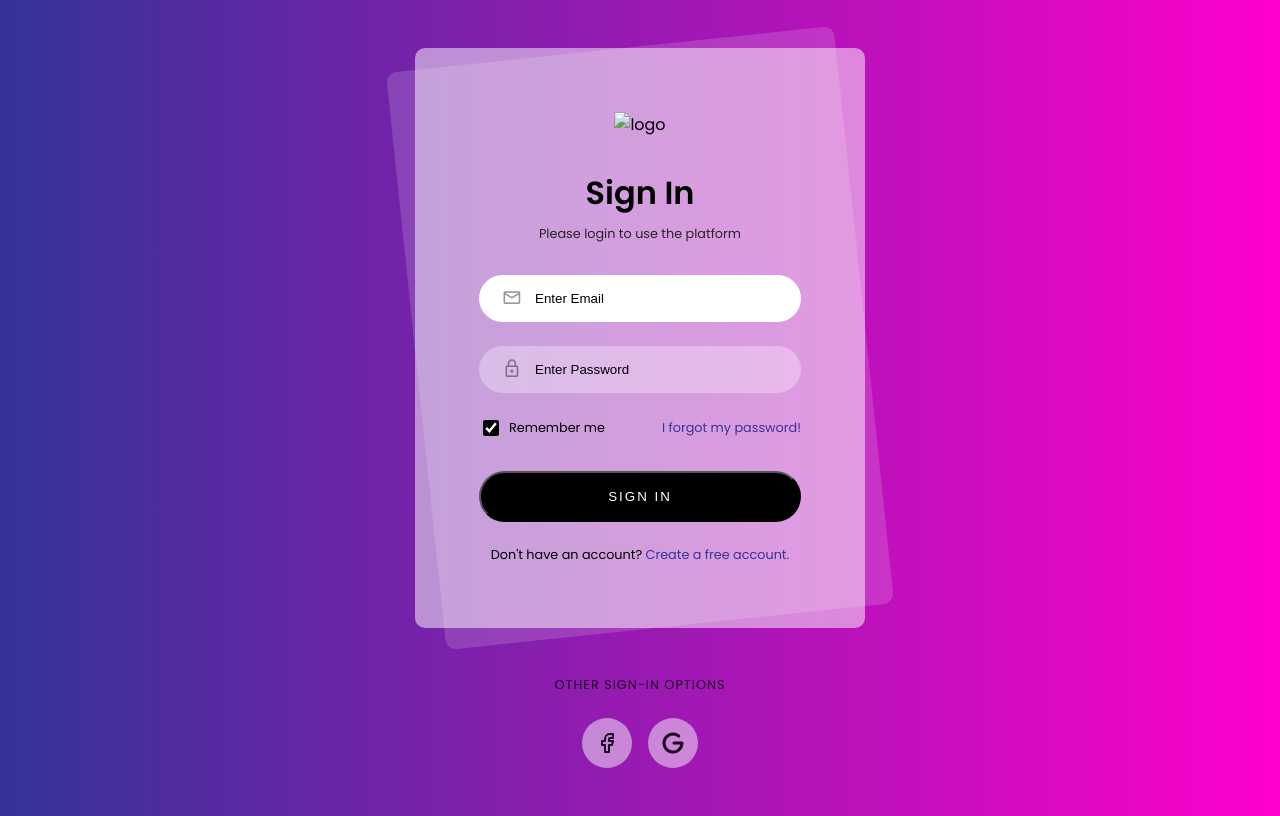
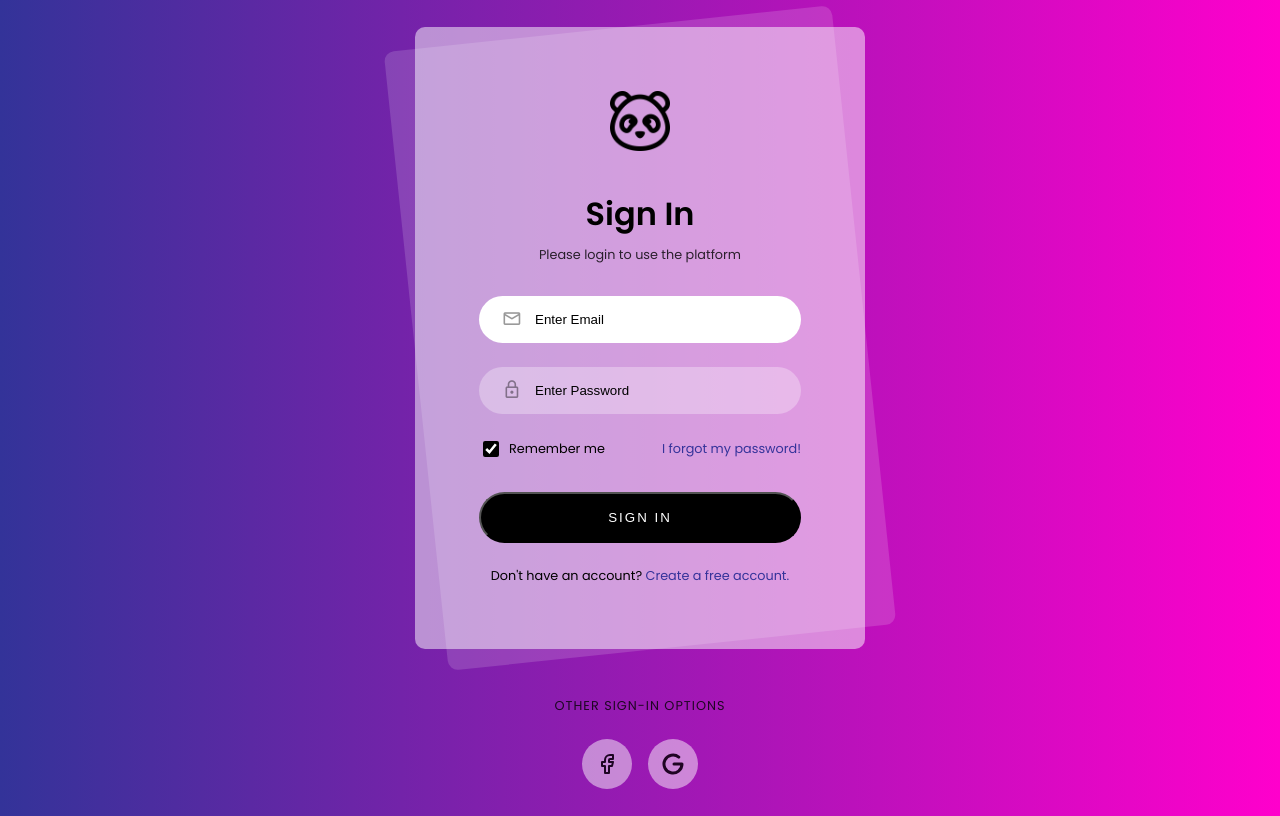
Before and after one commit to Ilya-Terentyevs/Kod, a plain HTML site: page index.html in a window 1280 px wide. Drawn offline with nearby package versions, Linux system fonts and the light colour scheme.

Commit message:
Update index.html

```diff
--- a/index.html
+++ b/index.html
@@ -15,7 +15,7 @@
     <div class="login-card-container">
         <div class="login-card">
             <div class="login-card-logo">
-                <img src="img/Logo1.png" alt="logo">
+                <img src="Logo1.png" alt="logo">
             </div>
             <div class="login-card-header">
                 <h1>Sign In</h1>
```
